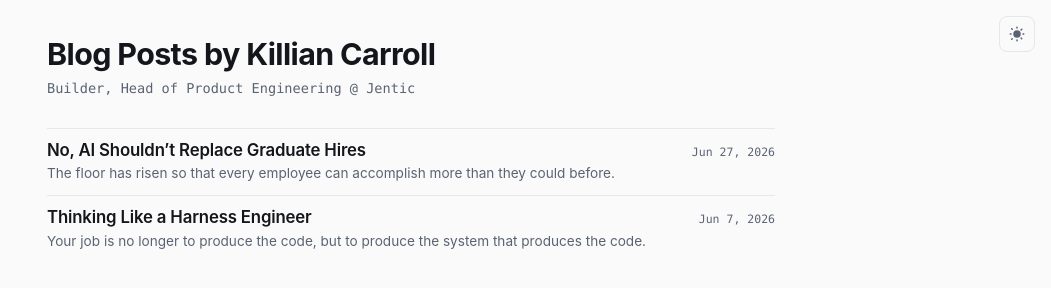
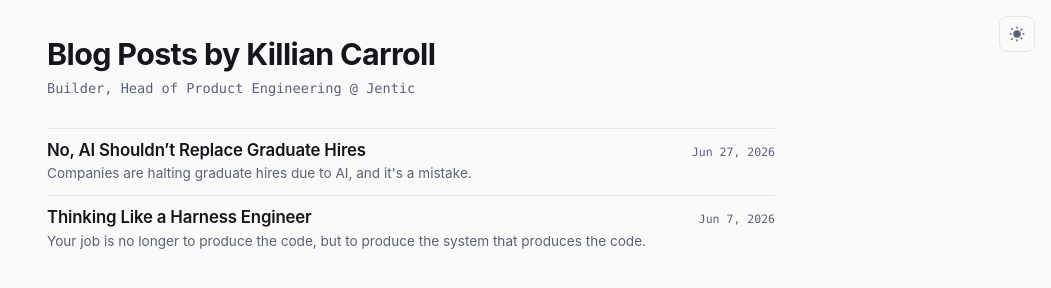
Before and after one commit to KillianCar/killiancar.github.io, an Astro site: page / in a window 1280 px wide. Shown: the whole page, without its empty margins (229-1280 px from the left). Built offline with nearby package versions, Linux system fonts and the light colour scheme; Astro itself is replaced by a stand-in of ours.

Commit message:
Update subtitle on graduate hires post

```diff
--- a/src/content/blog/no-ai-shouldnt-replace-graduate-hires.md
+++ b/src/content/blog/no-ai-shouldnt-replace-graduate-hires.md
@@ -1,6 +1,6 @@
 ---
 title: 'No, AI Shouldn’t Replace Graduate Hires'
-description: 'The floor has risen so that every employee can accomplish more than they could before.'
+description: 'Companies are halting graduate hires due to AI, and it''s a mistake.'
 pubDate: '2026-06-27'
 ---
 
```
